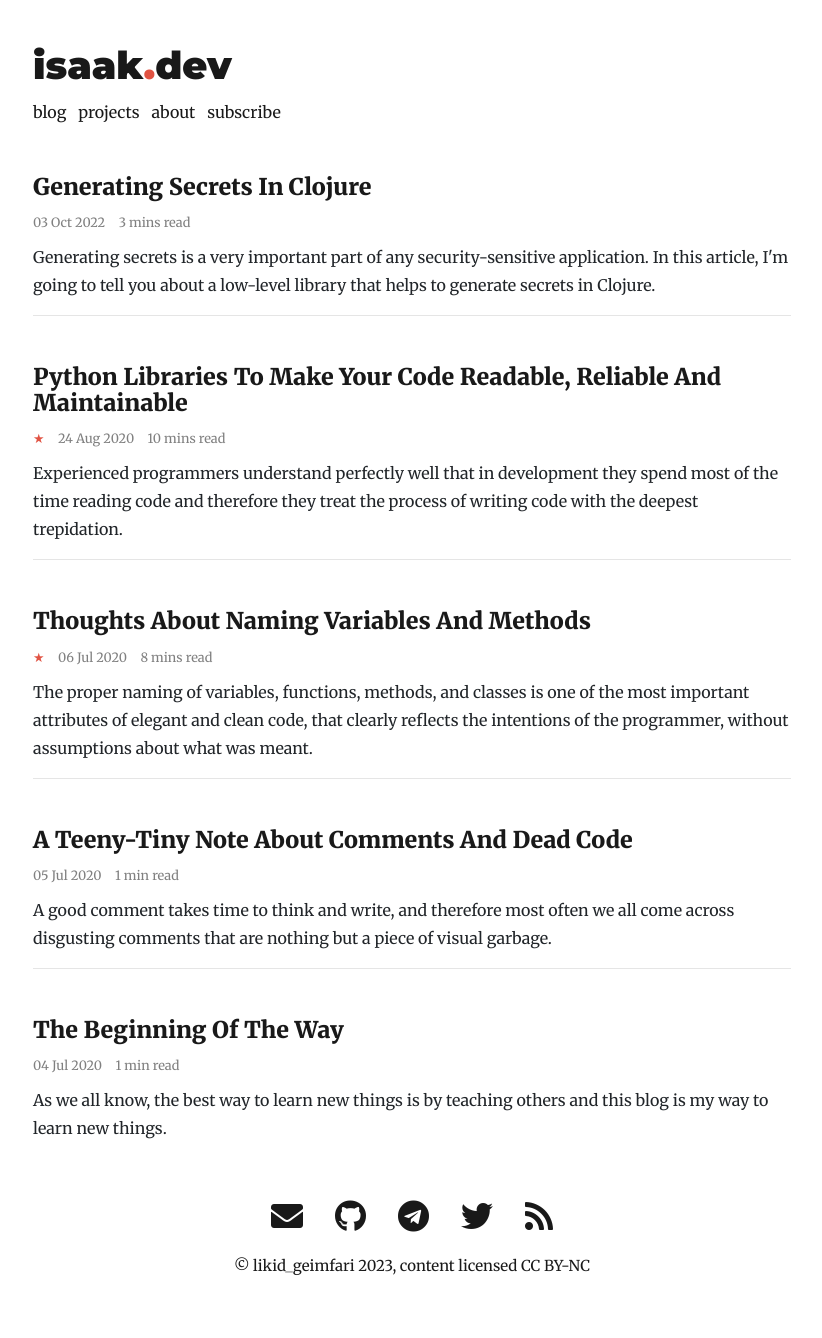
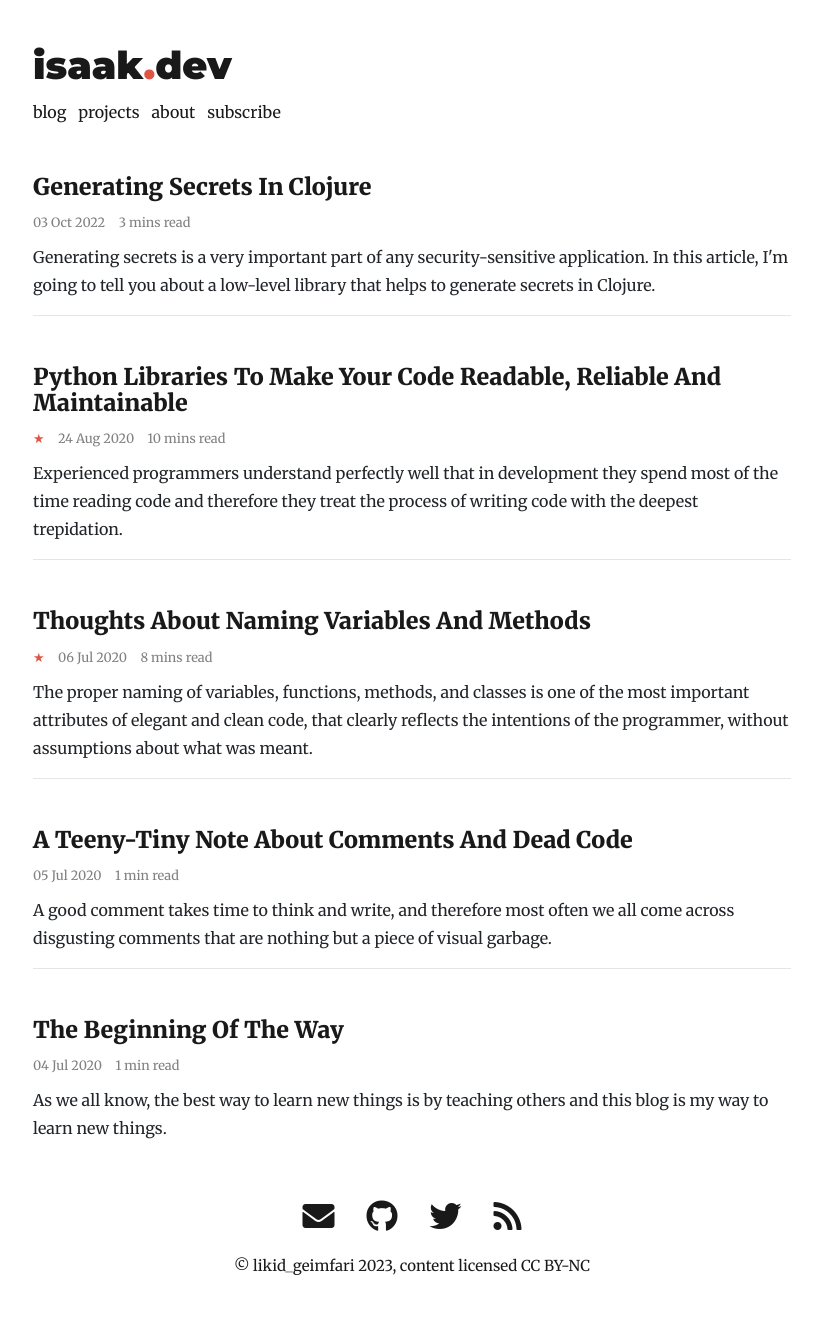
Before and after one commit to lk-geimfari/lk-geimfari.github.io, a Jekyll site: the page built from index.md, in a window 1280 px wide. Shown: the whole page, without its empty margins (228-1050 px from the left). Built offline with Jekyll 4.4.1, drawn with Linux system fonts in a browser that asks for light colours; nearby versions of some CDN libraries; comment, search, counter and statistics services are not loaded.

Commit message:
Update footer.html

```diff
--- a/_includes/footer.html
+++ b/_includes/footer.html
@@ -11,12 +11,6 @@
                 <li class="nav-item">
                     <a href="https://github.com/lk-geimfari" target="_blank" class="nav-link">
                         <i class="fab fa-2x fa-github"></i>
-                    </a>
-                </li>
-
-                <li class="nav-item">
-                    <a href="https://t.me/software_dev_channel" target="_blank" class="nav-link">
-                        <i class="fab fa-2x fa-telegram"></i>
                     </a>
                 </li>
 
```
